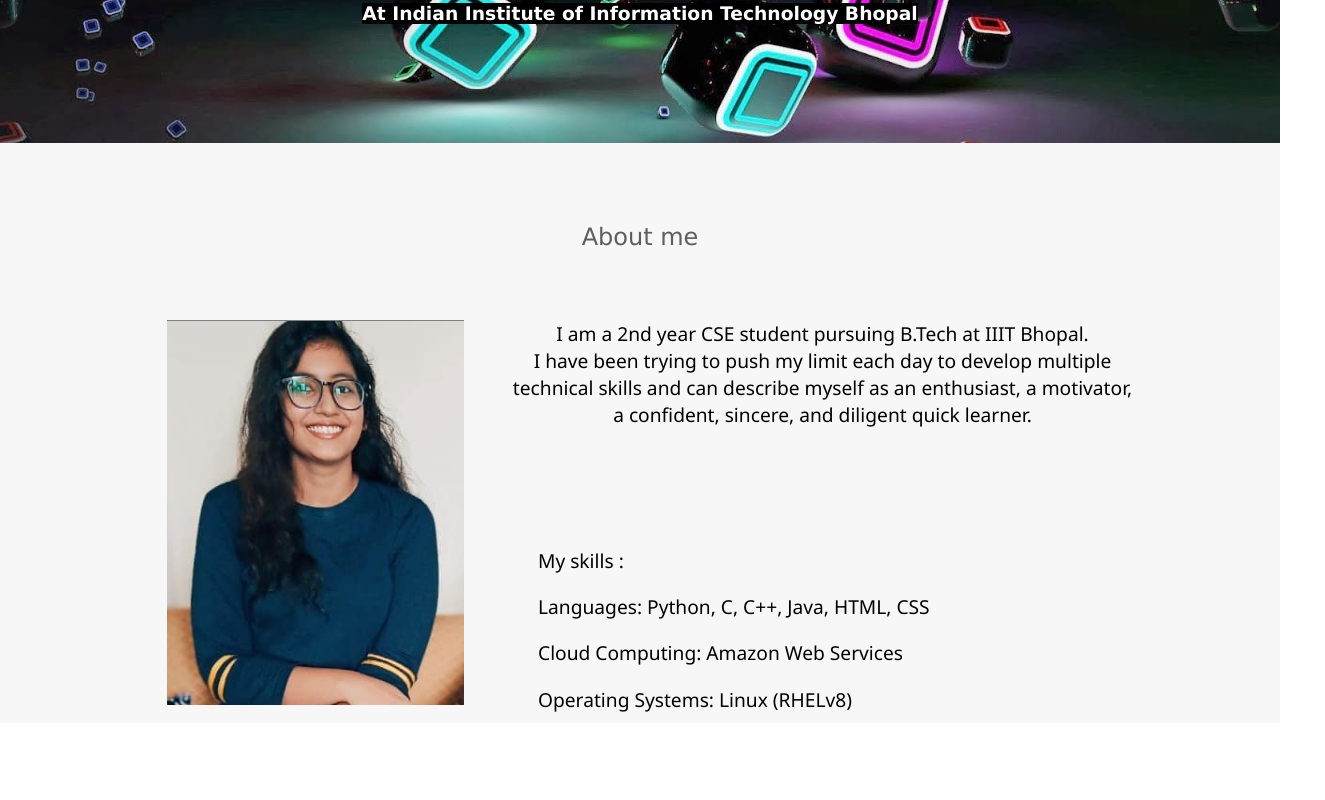
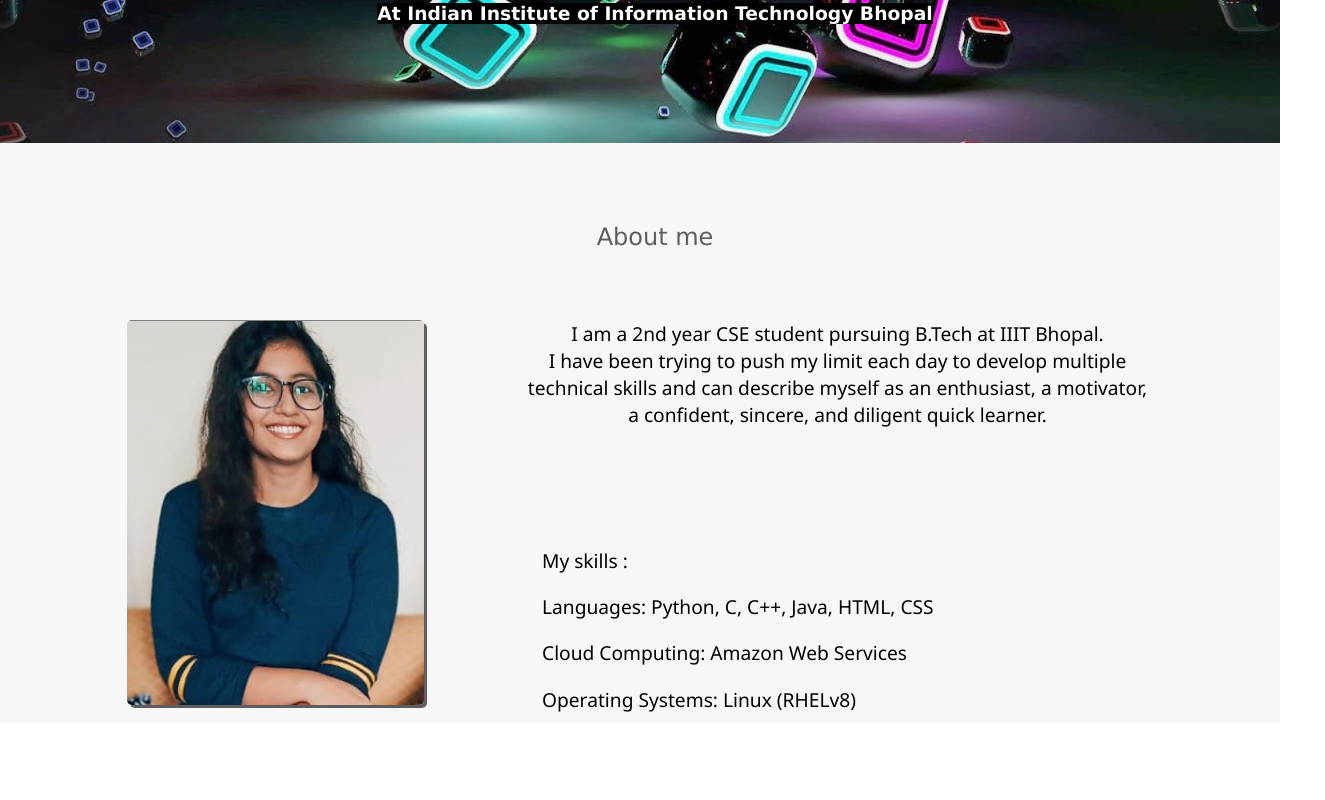
Before and after one commit to ishikasinha-d/github.io, a plain HTML site: page index.html in a window 1280 px wide. Shown: the part 391-1191 px from the top of the page, 1325 px wide, since content can reach past the window. Drawn offline with Linux system fonts and the light colour scheme.

Commit message:
overflow fixed

```diff
--- a/mystylesheet.css
+++ b/mystylesheet.css
@@ -1,3 +1,10 @@
+html{
+  scroll-behavior:smooth ;
+  overflow-x: hidden;
+  scroll-snap-type:y mandatory;
+
+}
+
 .top-wrapper h3{
     background-color: black;
     display: inline-block;
@@ -5,6 +12,8 @@
 body {
     margin: 0;
     font-family: "Lucida Grande";
+
+
   }
 
   a {
@@ -22,6 +31,9 @@ body {
   .me img{
       size: 10em;
       margin-left: 20%;
+      border-radius: 5px;
+      box-shadow: #5f5d60 3px 3px;
+      border: #5f5d60;
   }
   .intro{
       float: center;
@@ -33,9 +45,11 @@ body {
       margin-left: 40%;
   }
   .container {
-    width: 1170px;
+    /* width: 1170px; */
+    width: 100%;
     padding: 0 15px;
     margin: 0 auto;
+
   }
 
   .top-wrapper {
```
